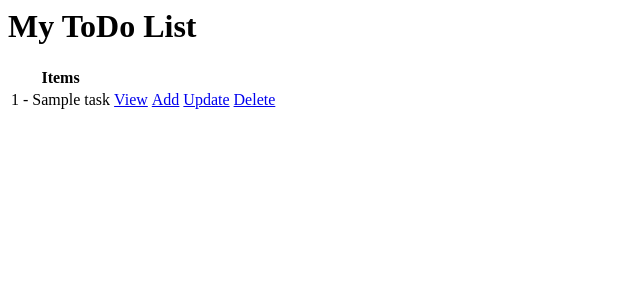
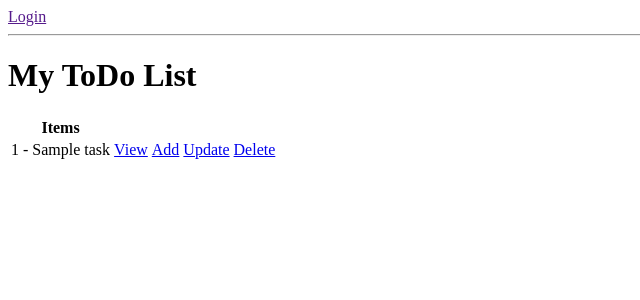
Before and after one commit to i-bilge/ToDoApp-Django, a Django app: page / in a window 1280 px wide. Shown: the top 300 px of the page, without its empty margins (0-640 px from the left). Run offline with Django 4.2, Linux system fonts and the light colour scheme; tables that the repository leaves empty hold one stand-in row (values such as "Sample post").

Commit message:
login page is added.

```diff
--- /dev/null
+++ b/todo_prj/todo/templates/todo/login.html
@@ -0,0 +1,6 @@
+<h1>LOGIN</h1>
+<form action="" method="post">
+    {% csrf_token %}
+    {{ form.as_p }}
+    <input type="submit" value="Login">
+</form>
--- a/todo_prj/todo/templates/todo/task_list.html
+++ b/todo_prj/todo/templates/todo/task_list.html
@@ -1,3 +1,12 @@
+
+{% if request.user.is_authenticated %}
+    <p>{{ request.user }}</p>
+    <a href="">Logout</a>
+{% else %}
+    <a href="">Login</a>
+{% endif %}
+<hr>
+
 <h1>My ToDo List</h1>
 
 <table>
--- a/todo_prj/todo/urls.py
+++ b/todo_prj/todo/urls.py
@@ -1,10 +1,11 @@
 from django.urls import path
-from .views import TaskList, TaskDetail, TaskCreate, TaskUpdate, TaskDelete
+from .views import TaskList, TaskDetail, TaskCreate, TaskUpdate, TaskDelete, CustomLoginView
 
 urlpatterns = [
     path('', TaskList.as_view(), name='task'),
-    path('task-create', TaskCreate.as_view(), name='task-create'),
+    path('task-create/', TaskCreate.as_view(), name='task-create'),
     path('task/<int:pk>/', TaskDetail.as_view(), name= 'tasks-detail'),
     path('task-update/<int:pk>/', TaskUpdate.as_view(), name= 'tasks-update'),
     path('task-delete/<int:pk>/', TaskDelete.as_view(), name= 'tasks-delete'),
+    path('login/', CustomLoginView.as_view(), name='login'),
 ]
--- a/todo_prj/todo/views.py
+++ b/todo_prj/todo/views.py
@@ -3,6 +3,8 @@ from django.http import HttpResponse
 from django.views.generic.list import ListView
 from django.views.generic.detail import DetailView
 from django.views.generic.edit import CreateView, UpdateView, DeleteView
+from django.contrib.auth.views import LoginView
+
 from .models import Task
 from django.urls import reverse_lazy
 
@@ -29,3 +31,10 @@ class TaskDelete(DeleteView):
     model = Task
     context_object_name = 'task'
     success_url = reverse_lazy("task")
+class CustomLoginView(LoginView):
+    template_name = 'todo/login.html'
+    fields = "__all__"
+    redirect_authenticated_user: False
+
+    def get_success_url(self):
+        return reverse_lazy('task')
```
